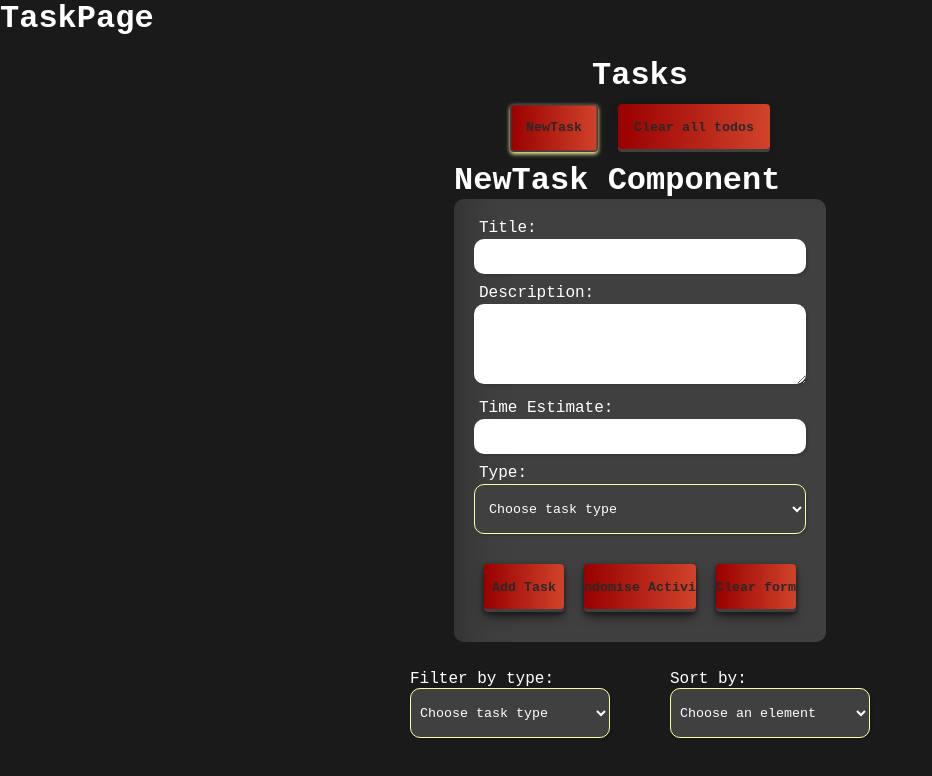
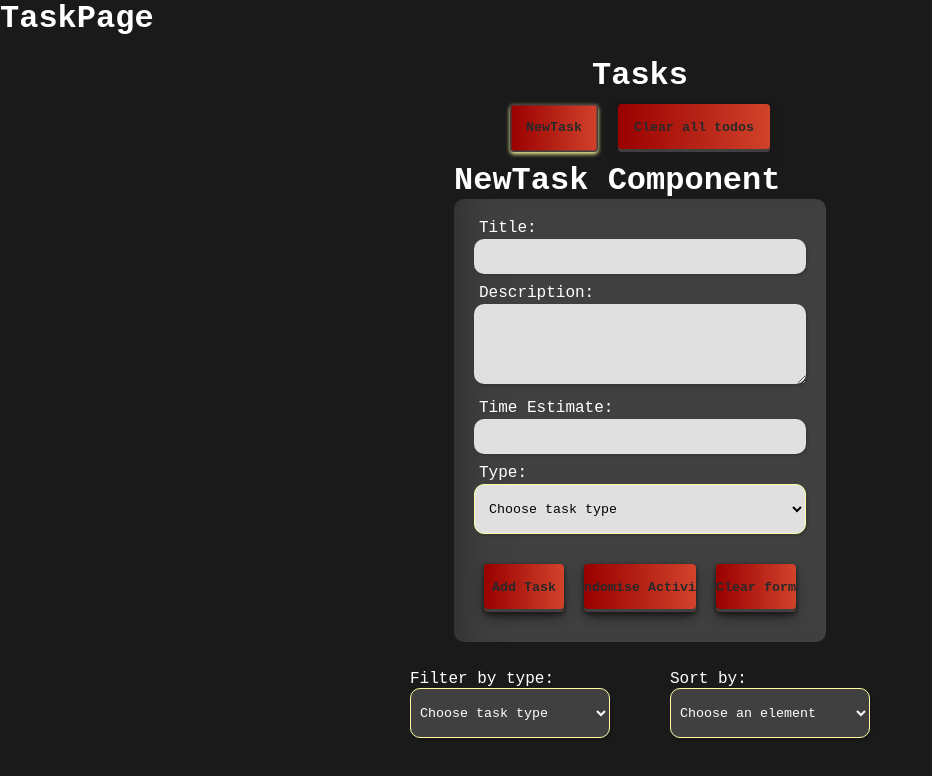
Before and after one commit to oablom/todo-app, a React (Create React App) app: page /tasks in a window 1280 px wide. Both pictures are taken after a click on the button "NewTask". Shown: the top 776 px of the page, without its empty margins (0-932 px from the left). Built offline with nearby package versions, Linux system fonts and the light colour scheme; no server answers.

Commit message:
changed input to lightgray

```diff
--- a/src/styles/style.scss
+++ b/src/styles/style.scss
@@ -247,7 +247,7 @@
   }
 
   select:hover,
-  input[type="number"]:hover {
+  [type="number"]:hover {
     background-color: #990000;
   }
 }
--- a/src/styles/taskpage.css
+++ b/src/styles/taskpage.css
@@ -26,10 +26,6 @@
   margin: 0;
   padding: 0;
   font-family: "JetBrains Mono", monospace;
-}
-.task-page input {
-  color: black;
-  border-radius: 5px;
 }
 .task-page button:hover {
   cursor: pointer;
@@ -67,9 +63,6 @@
   text-align: center;
   background-color: var(--bg-300);
   box-shadow: inset 50px 0px 50px -50px var(--bg-200);
-}
-.task-page .tasks .task-wrapper input {
-  border-radius: 5px;
 }
 .task-page .tasks .task-wrapper:hover {
   cursor: pointer;
@@ -159,7 +152,6 @@
   box-shadow: rgba(0, 0, 0, 0.15) 1.95px 1.95px 2.6px;
   padding: 5px;
   display: inline-block;
-  color: white;
 }
 .task-page .tasks button {
   align-items: center;
@@ -207,11 +199,10 @@
   width: 250px;
   height: 50px;
   background-color: var(--bg-300);
-  color: white;
   border: 1px solid var(--accent-200);
 }
 .task-page .tasks select option {
-  color: white;
+  color: black;
 }
 .task-page .new-task {
   width: 30%;
@@ -247,9 +238,10 @@
   margin-top: 2px;
   padding: 10px;
   color: black;
+  background-color: var(--text-200);
 }
 .task-page .new-task .task-form select {
-  color: white;
+  color: black;
   border: 1px solid var(--accent-200);
 }
 .task-page .new-task .task-form textarea {
--- a/src/styles/taskpage.scss
+++ b/src/styles/taskpage.scss
@@ -37,10 +37,7 @@
     padding: 0;
     font-family: "JetBrains Mono", monospace;
   }
-  input {
-    color: black;
-    border-radius: 5px;
-  }
+
   button:hover {
     cursor: pointer;
     transform: scale(1.1);
@@ -80,9 +77,6 @@
       box-shadow: inset 50px 0px 50px -50px var(--bg-200);
       // inset -50px 0px 50px -50px var(--accent-200);
 
-      input {
-        border-radius: 5px;
-      }
       &:hover {
         cursor: pointer;
         box-shadow: var(--primary-100) 0px 10px 20px -6px;
@@ -179,7 +173,6 @@
       box-shadow: rgba(0, 0, 0, 0.15) 1.95px 1.95px 2.6px;
       padding: 5px;
       display: inline-block;
-      color: white;
     }
     @include button(
       var(--accent-100),
@@ -195,9 +188,8 @@
       height: 50px;
       background-color: (var(--bg-300));
 
-      color: white;
       option {
-        color: white;
+        color: black;
       }
       border: 1px solid var(--accent-200);
     }
@@ -235,9 +227,10 @@
         margin-top: 2px;
         padding: 10px;
         color: black;
+        background-color: var(--text-200);
       }
       select {
-        color: white;
+        color: black;
         border: 1px solid var(--accent-200);
       }
       textarea {
```
Also changed, not shown: 1 other file (tests, documents, lock files or other folders).
